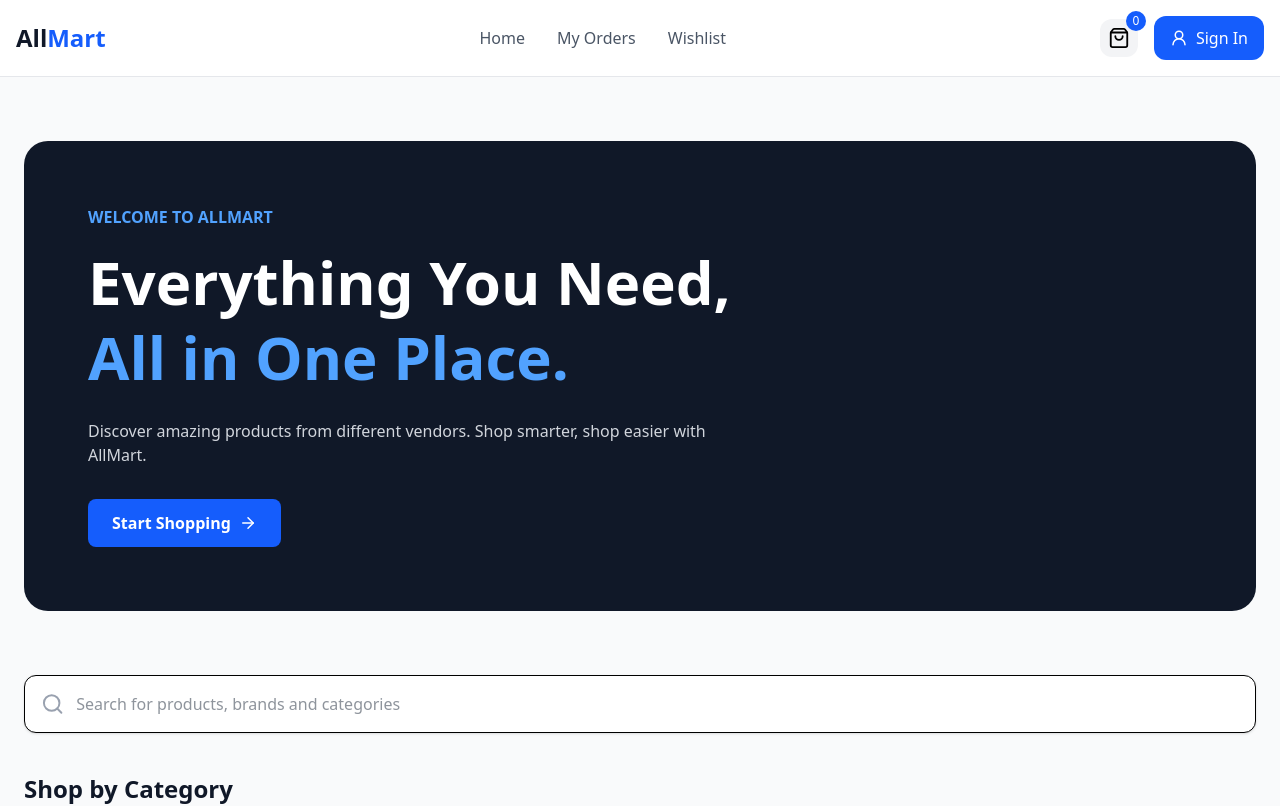
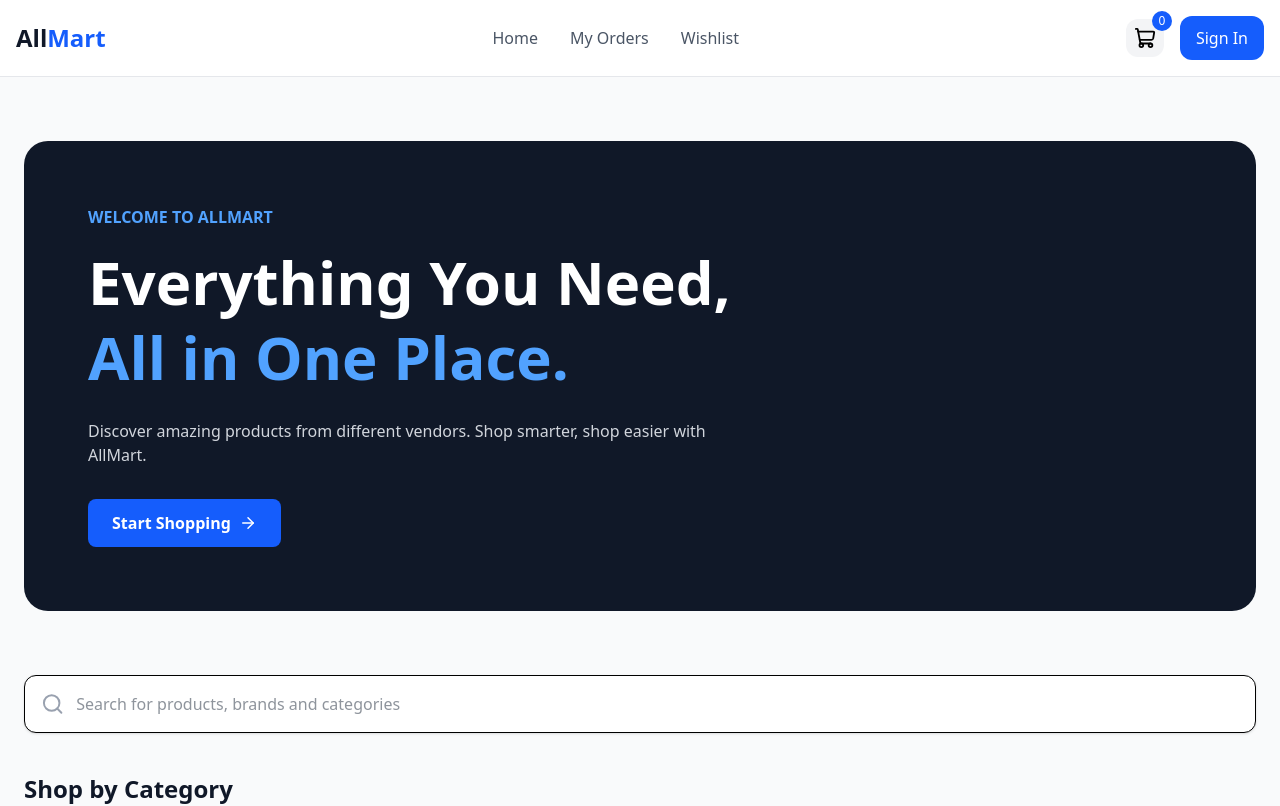
Before and after one commit to amoskendrick10-pixel/All-Mart, a Next.js app: page / in a window 1280 px wide. Shown: the top 806 px of the page. Built offline with nearby package versions, Linux system fonts and the light colour scheme.

Commit message:
added some icons

```diff
--- a/components/Footer.jsx
+++ b/components/Footer.jsx
@@ -13,10 +13,9 @@ export default function Footer() {
         </h2>
 
         <p className="text-gray-400 mt-3">
+          Everything you need, all in one place.
+        </p>
 
-          Everything you need, all in one place.
-
-        </p>
 
         <div className="border-t border-gray-800 mt-8 pt-6">
 
--- a/components/Navbar.jsx
+++ b/components/Navbar.jsx
@@ -2,11 +2,7 @@
 
 import Link from "next/link";
 
-import {
-  ShoppingBag,
-  UserRound,
-  LogOut
-} from "lucide-react";
+import {ShoppingBag, LogOut, ShoppingCart} from "lucide-react";
 
 import { useAuth } from "@/context/AuthContext";
 
@@ -24,8 +20,6 @@ export default function Navbar() {
 
       <div className="max-w-7xl mx-auto px-4 py-4 flex items-center justify-between">
 
-        {/* LOGO */}
-
         <Link
           href="/"
           className="text-2xl font-black text-gray-900"
@@ -34,8 +28,6 @@ export default function Navbar() {
           All<span className="text-blue-600">Mart</span>
 
         </Link>
-
-        {/* NAVIGATION */}
 
         <div className="hidden md:flex items-center gap-8">
 
@@ -53,8 +45,6 @@ export default function Navbar() {
 
         </div>
 
-        {/* ACTIONS */}
-
         <div className="flex items-center gap-4">
 
           <Link
@@ -62,7 +52,7 @@ export default function Navbar() {
             className="relative p-2 bg-gray-100 rounded-xl"
           >
 
-            <ShoppingBag size={22} />
+            <ShoppingCart size={22} />
 
             <span className="absolute -top-2 -right-2 bg-blue-600 text-white text-xs rounded-full w-5 h-5 flex items-center justify-center">
 
@@ -98,8 +88,6 @@ export default function Navbar() {
               className="flex items-center gap-2 bg-blue-600 text-white px-4 py-2.5 rounded-xl"
             >
 
-              <UserRound size={18} />
-
               Sign In
 
             </Link>
```
